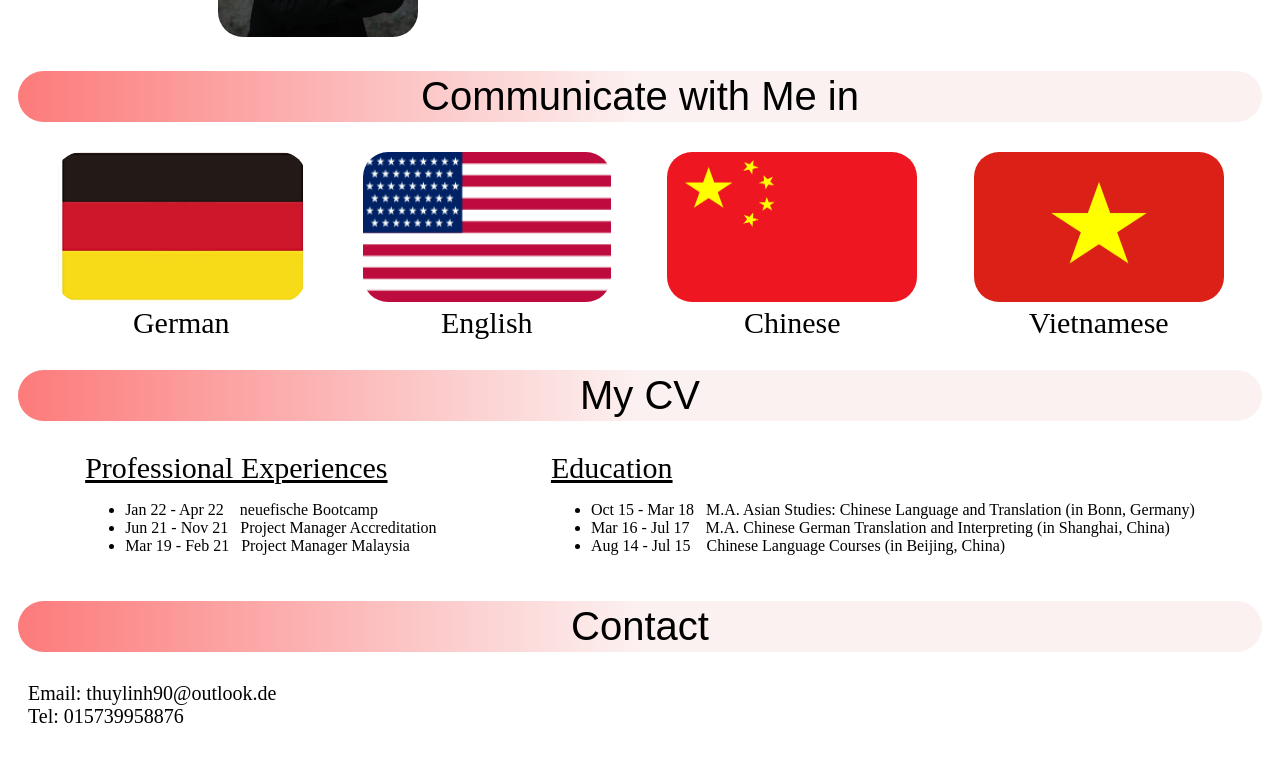
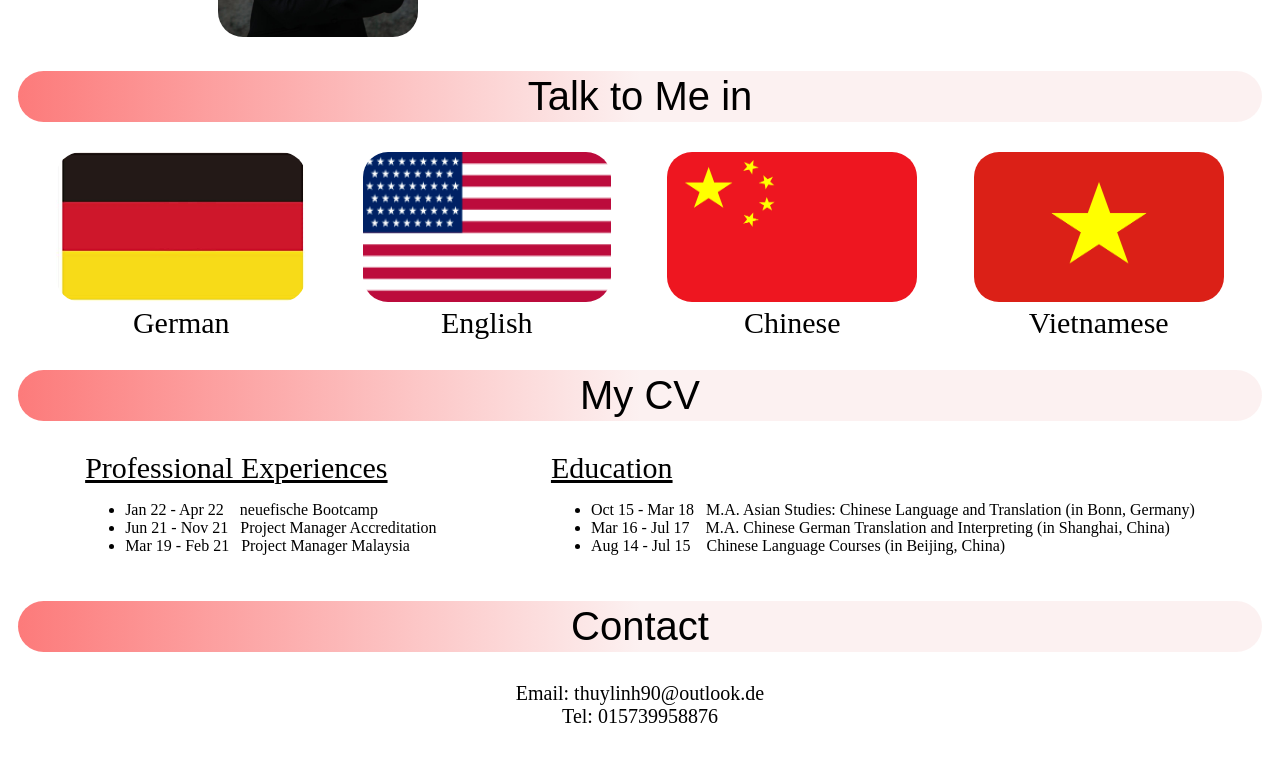
Before and after one commit to LinhSt1908/my-new-website, a plain HTML site: page index.html in a window 1280 px wide. Shown: the part 540-1305 px from the top of the page. Drawn offline with Linux system fonts and the light colour scheme.

Commit message:
add style

```diff
--- a/index.html
+++ b/index.html
@@ -34,7 +34,7 @@
 
       <!--box2-->
 
-      <p class="communicate">Communicate with Me in</p>
+      <p class="communicate">Talk to Me in</p>
       <div class="box2">
         <!--Flagge und Sprache in einem großen div, in der Flagge und Sprache wiederrum jeweils in einem weiteren div sind-->
 
--- a/style.css
+++ b/style.css
@@ -114,6 +114,7 @@ header {
   box-sizing: content-box;
   padding: 20px;
   font-size: 20px;
+  text-align: center;
 }
 
 .box4 {
```
